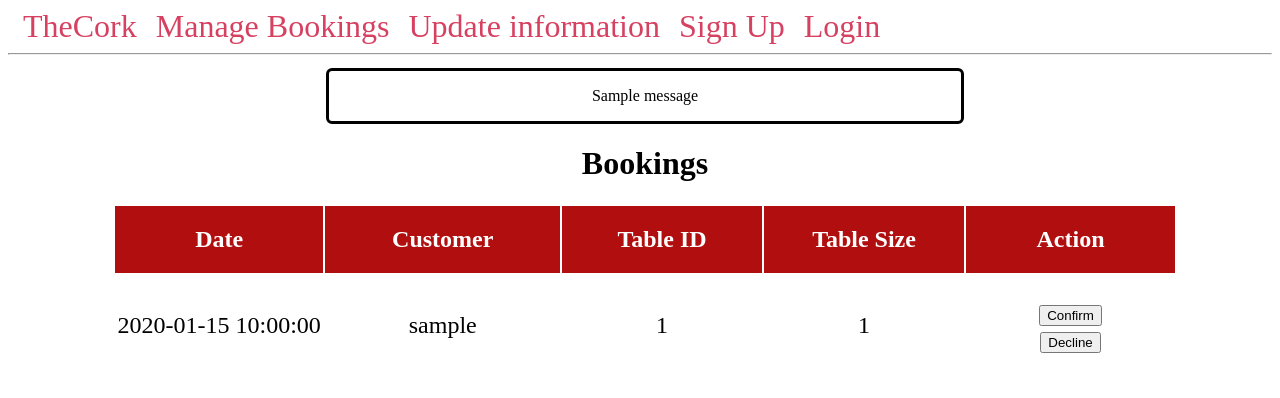
After one commit to grobruegge/sirs2023, a Python web app: template templates/bookings_restaurants.html in a window 1280 px wide. The commit adds this page. Shown: the top 398 px of the page. Run offline with Jinja, Linux system fonts and the light colour scheme; the template is opened without the code that fills it: most values are stand-ins (such as "Sample title", 1, 10 or a date in 2020); one stand-in notice (Sample message) is shown.

Commit message:
Completed Basic Booking Strcuture

```diff
--- a/static/style.css
+++ b/static/style.css
@@ -161,9 +161,54 @@
     background-color: #444;
 }
 
+.page-bookings {
+    align-items: center;
+}
+
+.page-bookings h1 {
+    text-align: center;
+}
+
+.page-bookings .info-message {
+    width: 50%;
+    margin: 5px auto;
+    height: 50px;
+    line-height: 50px;
+    color: rgb(0, 0, 0);
+    text-align: center;
+    border-radius: 6px;
+    border: 3px solid rgb(0, 0, 0);
+}
+
+.booking-table {
+    margin: 20px 100px;
+    table-layout: fixed;
+    font-size: 24px;
+}
+
+.booking-table th {
+    width: 600px;
+    padding: 20px 10px;
+    background-color: rgb(177, 15, 15);
+    color: #fff;
+    font-weight: bold;
+}
+
+.booking-table td {
+    width: 600px;
+    height: 100px;
+    text-align: center;
+}
+
 nav a {
     color: #d64161;
-    font-size: 3em;
-    margin-left: 50px;
+    font-size: 2em;
+    margin-left: 15px;
     text-decoration: none;
 }
+
+
+
+.content .page-booking {
+    flex-direction: column;
+}
--- a/templates/base.html
+++ b/templates/base.html
@@ -7,9 +7,11 @@
 </head>
 <body>
     <nav>
-        <a href="{{ url_for('main.index') }}">FlaskApp</a>
-        <a href="{{ url_for('main.create') }}">Create</a>
-        <a href="#">About</a>
+        <a href="{{ url_for('main.index') }}">TheCork</a>
+        <a href="{{ url_for('main.update_booking') }}">Manage Bookings</a>
+        <a href="{{ url_for('main.update_booking') }}">Update information</a>
+        <a href="{{ url_for('auth.signup') }}">Sign Up</a>
+        <a href="{{ url_for('auth.login') }}">Login</a>
     </nav>
     <hr>
     <div class="content">
--- /dev/null
+++ b/templates/bookings_restaurants.html
@@ -0,0 +1,59 @@
+{% extends 'base.html' %}
+
+{% block content %}
+
+<div class="page-bookings">
+
+  {% with messages = get_flashed_messages() %}
+  {% if messages %}
+      <div class="info-message">
+          {{ messages[0] }}
+      </div>
+  {% endif %}
+  {% endwith %}
+
+  <h1>Bookings</h1>
+
+  <div class="table">
+    <table class="booking-table">
+      <thead>
+        <tr>
+          <th>Date</th>
+          <th>Customer</th>
+          <th>Table ID</th>
+          <th>Table Size</th>
+          <th>Action</th>
+        </tr>
+      </thead>
+      <tbody>
+        {% for booking in bookings %}
+          <tr>
+            <td>{{ booking.date }}</td>
+            <td>{{ booking.user.username }}</td>
+            <td>{{ booking.table.id }}</td>
+            <td>{{ booking.table.size }}</td>
+            <td>
+            {% if booking.status != 'confirmed' %}
+            <form action="/manage" method="POST">
+              <input type="hidden" name="_method" value="post">
+              <input type="hidden" name="booking_id" value="{{ booking.id }}">
+              <input type="hidden" name="updated_status" value="confirmed">
+              <button type="submit">Confirm</button>
+            </form>
+            {% endif %}
+            {% if booking.status != 'declined' %}
+            <form action="/manage" method="POST">
+              <input type="hidden" name="booking_id" value="{{ booking.id }}">
+              <input type="hidden" name="updated_status" value="declined">
+              <button type="submit">Decline</button>
+            </form>
+            {% endif %}
+            </td>
+          </tr>
+        {% endfor %}
+      </tbody>
+    </table>
+  </div>
+
+</div>
+{% endblock %}
```
Also changed, not shown: __init__.py (+28 -9 lines), auth.py (+13 -2 lines), main.py (+112 -21 lines), models.py (+9 -4 lines), templates/bookings_users.html (added, +45 -0 lines).
